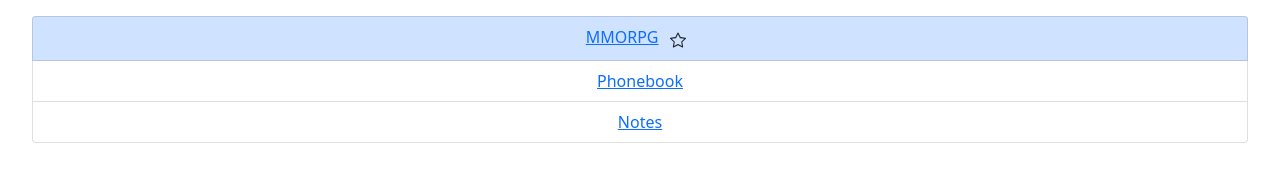
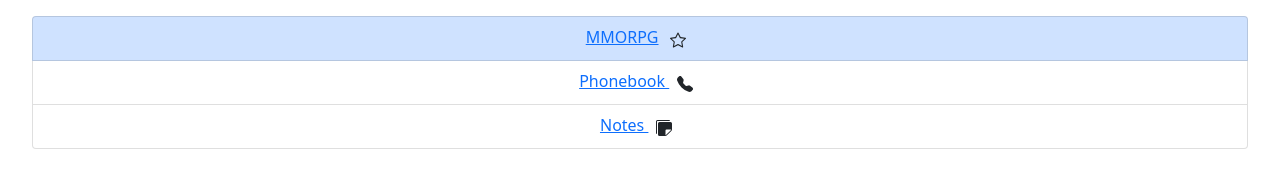
Before and after one commit to mitchellschill/mitchellschill.github.io, a plain HTML site: page index.html in a window 1280 px wide. Shown: the part 212-400 px from the top of the page. Drawn offline with nearby package versions, Linux system fonts and the light colour scheme.

Commit message:
Update index.html

```diff
--- a/index.html
+++ b/index.html
@@ -76,9 +76,6 @@
   </div>
 </nav>
 
-
-
-
 <h1>Welcome to mitchell's website!!!</h1>
 <p>it is pretty bare right now but there is more to come</p>
 
@@ -94,8 +91,26 @@
 	</svg>
   </span>
   </li>
-  <li class="list-group-item"><a href="https://nifty-phonebook.herokuapp.com/">Phonebook</a></li>
-  <li class="list-group-item"><a href="https://mynotesss.herokuapp.com/">Notes</a></li>
+  <li class="list-group-item">
+	<a href="https://nifty-phonebook.herokuapp.com/">
+	Phonebook
+	<span class="badge badge-primary badge-pill text-dark">
+	<svg xmlns="http://www.w3.org/2000/svg" width="16" height="16" fill="currentColor" class="bi bi-telephone-fill" viewBox="0 0 16 16">
+		<path fill-rule="evenodd" d="M1.885.511a1.745 1.745 0 0 1 2.61.163L6.29 2.98c.329.423.445.974.315 1.494l-.547 2.19a.678.678 0 0 0 .178.643l2.457 2.457a.678.678 0 0 0 .644.178l2.189-.547a1.745 1.745 0 0 1 1.494.315l2.306 1.794c.829.645.905 1.87.163 2.611l-1.034 1.034c-.74.74-1.846 1.065-2.877.702a18.634 18.634 0 0 1-7.01-4.42 18.634 18.634 0 0 1-4.42-7.009c-.362-1.03-.037-2.137.703-2.877L1.885.511z"/>
+	</svg>
+  </span>
+	</a>
+</li>
+	<li class="list-group-item">
+		<a href="https://mynotesss.herokuapp.com/">Notes
+			<span class="badge badge-primary badge-pill text-dark">
+				<svg xmlns="http://www.w3.org/2000/svg" width="16" height="16" fill="currentColor" class="bi bi-stickies-fill" viewBox="0 0 16 16">
+					<path d="M0 1.5V13a1 1 0 0 0 1 1V1.5a.5.5 0 0 1 .5-.5H14a1 1 0 0 0-1-1H1.5A1.5 1.5 0 0 0 0 1.5z"/>
+					<path d="M3.5 2A1.5 1.5 0 0 0 2 3.5v11A1.5 1.5 0 0 0 3.5 16h6.086a1.5 1.5 0 0 0 1.06-.44l4.915-4.914A1.5 1.5 0 0 0 16 9.586V3.5A1.5 1.5 0 0 0 14.5 2h-11zm6 8.5a1 1 0 0 1 1-1h4.396a.25.25 0 0 1 .177.427l-5.146 5.146a.25.25 0 0 1-.427-.177V10.5z"/>
+				</svg>
+			</span>
+		</a>
+	</li>
 </ul>
 </div>
 
```
